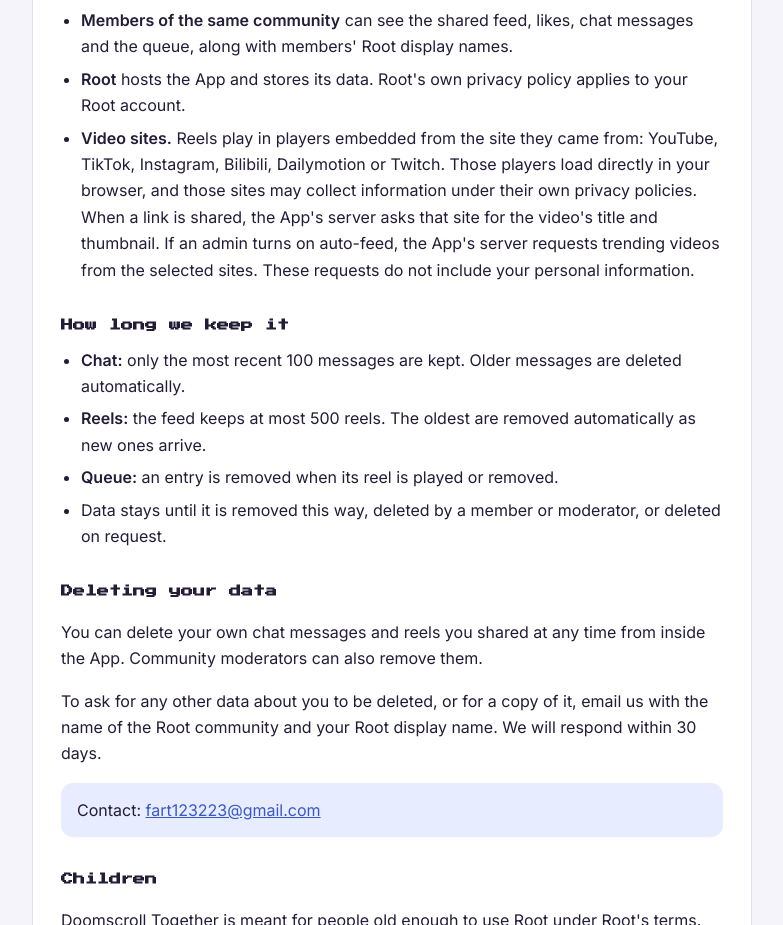
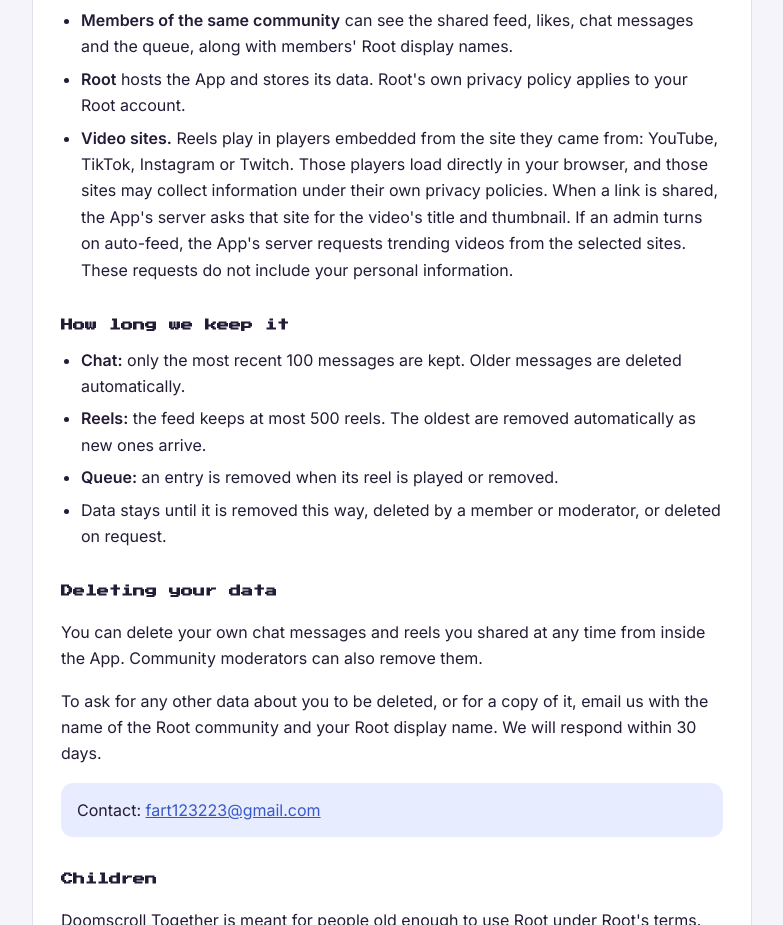
Before and after one commit to doomscrolltogether/doomscroll-together-privacy, a plain HTML site: page index.html in a window 1280 px wide. Shown: the part 986-1911 px from the top of the page, without its empty margins (248-1031 px from the left). Drawn offline with Linux system fonts and the light colour scheme.

Commit message:
Remove Bilibili and Dailymotion from privacy policy

```diff
--- a/index.html
+++ b/index.html
@@ -55,7 +55,7 @@
   <ul>
     <li><b>Members of the same community</b> can see the shared feed, likes, chat messages and the queue, along with members' Root display names.</li>
     <li><b>Root</b> hosts the App and stores its data. Root's own privacy policy applies to your Root account.</li>
-    <li><b>Video sites.</b> Reels play in players embedded from the site they came from: YouTube, TikTok, Instagram, Bilibili, Dailymotion or Twitch. Those players load directly in your browser, and those sites may collect information under their own privacy policies. When a link is shared, the App's server asks that site for the video's title and thumbnail. If an admin turns on auto-feed, the App's server requests trending videos from the selected sites. These requests do not include your personal information.</li>
+    <li><b>Video sites.</b> Reels play in players embedded from the site they came from: YouTube, TikTok, Instagram or Twitch. Those players load directly in your browser, and those sites may collect information under their own privacy policies. When a link is shared, the App's server asks that site for the video's title and thumbnail. If an admin turns on auto-feed, the App's server requests trending videos from the selected sites. These requests do not include your personal information.</li>
   </ul>
 
   <h2>How long we keep it</h2>
```
